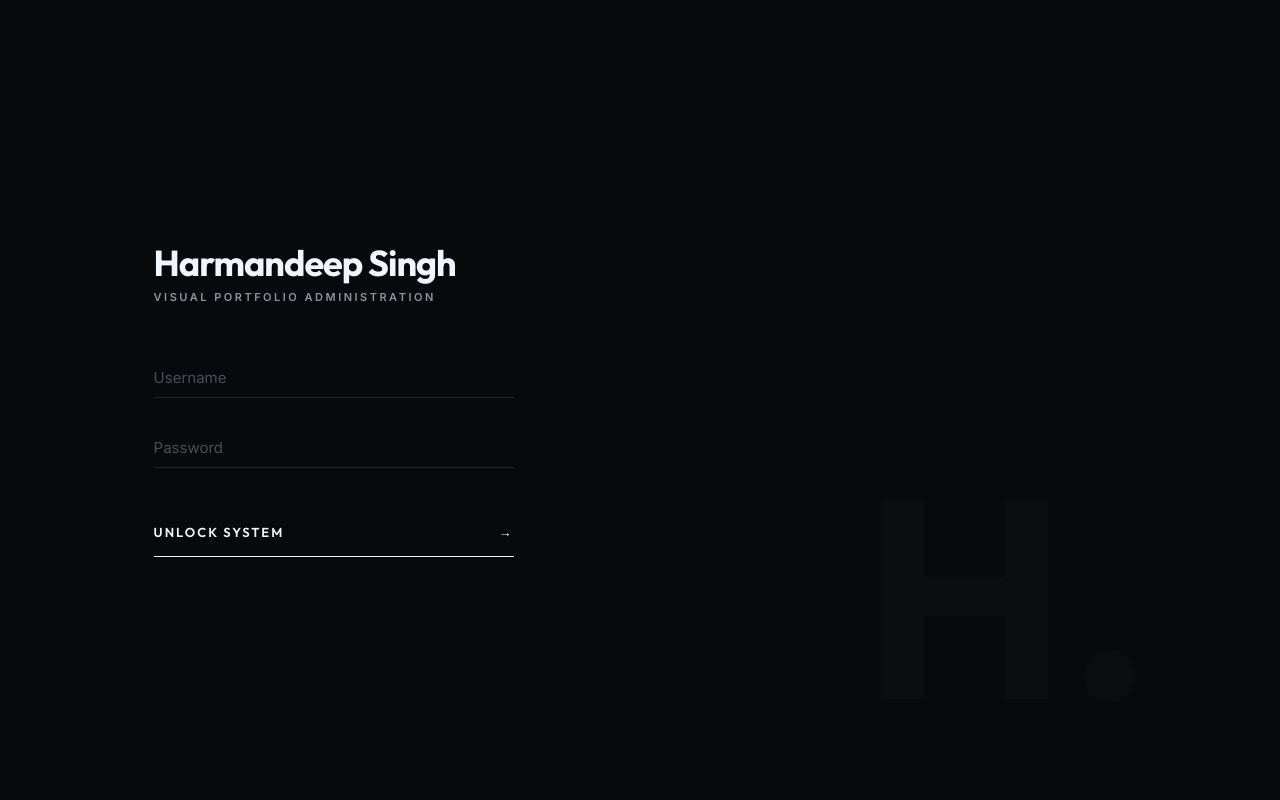
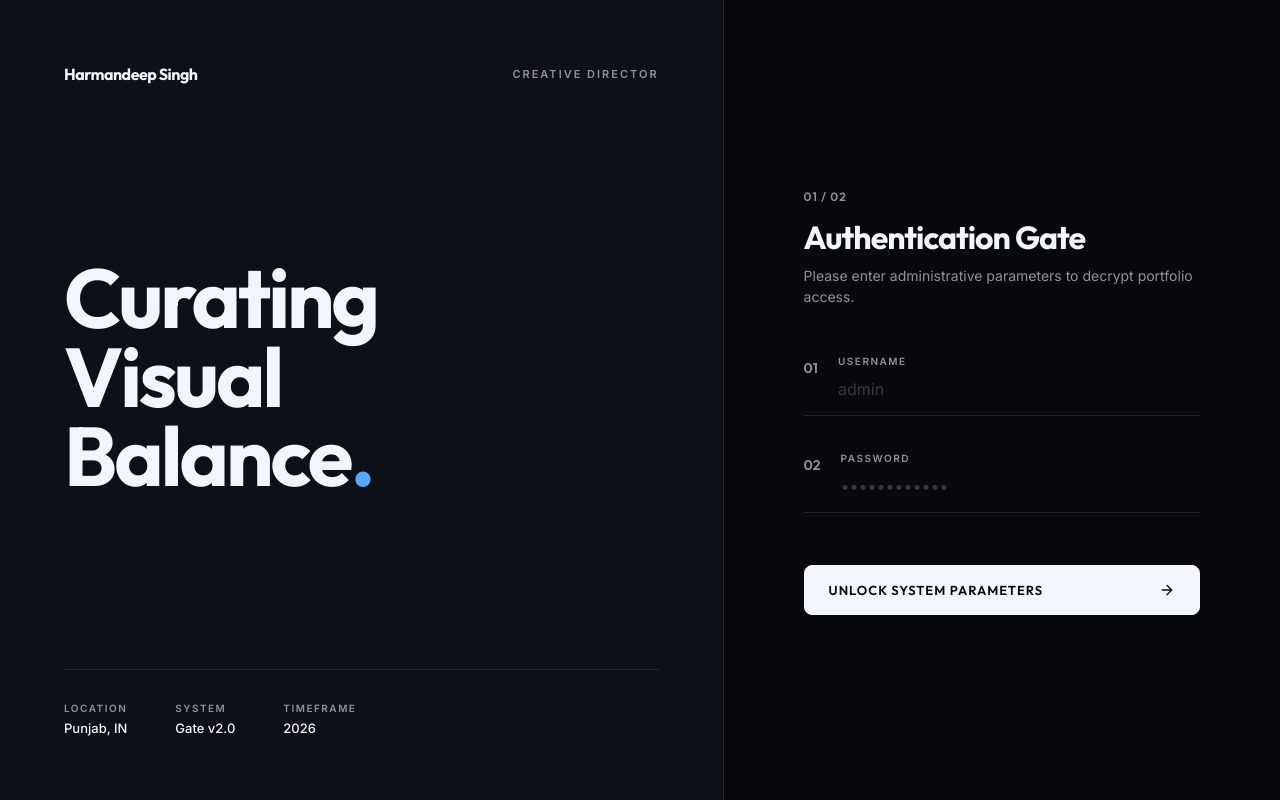
Before and after one commit to deepsaund/HarmandeepGportfolio, a website: page public/admin.html in a window 1280 px wide. Drawn offline with Linux system fonts and the light colour scheme; no server answers.

Commit message:
Redesign admin login gateway to a high-end cinematic split-screen editorial entrance

```diff
--- a/public/admin.css
+++ b/public/admin.css
@@ -109,143 +109,275 @@ body.admin-body {
   letter-spacing: 0.2px;
 }
 
-/* --- SECURITY LOGIN PANEL --- */
+/* ==========================================================================
+   AUTHENTICATION SPLIT LOGIN PORTAL
+   ========================================================================== */
 .login-wrapper {
   min-height: 100vh;
+  width: 100%;
+  background-color: var(--bg-primary);
   display: flex;
-  align-items: center;
-  justify-content: flex-start;
-  padding: 10% 12%;
-  background-color: var(--bg-primary);
+  align-items: stretch;
+  justify-content: stretch;
+  overflow: hidden;
+  padding: 0;
   position: relative;
-  overflow: hidden;
 }
 
-/* Faint, custom typographic designer watermark */
-.login-wrapper::after {
-  content: 'H.';
-  position: absolute;
-  right: 10%;
-  bottom: 8%;
-  font-family: var(--font-display);
-  font-size: clamp(140px, 22vw, 400px);
-  font-weight: 900;
-  color: rgba(255, 255, 255, 0.015);
-  line-height: 1;
-  pointer-events: none;
-  user-select: none;
+.login-split {
+  display: flex;
+  width: 100%;
+  min-height: 100vh;
+  position: relative;
 }
 
-.login-container {
-  width: 100%;
-  max-width: 360px;
+/* Left Canvas Panel - Editorial Design Stack */
+.login-canvas {
+  flex: 1.2;
+  background-color: var(--bg-secondary);
+  border-right: 1px solid var(--border);
+  padding: 64px;
   display: flex;
   flex-direction: column;
-  gap: 48px;
+  justify-content: space-between;
   position: relative;
-  z-index: 2;
-  animation: loginFadeIn 0.8s cubic-bezier(0.16, 1, 0.3, 1) forwards;
 }
 
-@keyframes loginFadeIn {
-  from { opacity: 0; transform: translateY(24px); }
-  to { opacity: 1; transform: translateY(0); }
+.canvas-header {
+  display: flex;
+  justify-content: space-between;
+  align-items: center;
 }
 
-.login-brand {
-  display: flex;
-  flex-direction: column;
-  gap: 8px;
+.brand-title {
+  font-family: var(--font-display);
+  font-size: 16px;
+  font-weight: 700;
+  letter-spacing: -0.5px;
+  color: var(--text-main);
 }
 
-.login-brand h2 {
-  font-family: var(--font-display);
-  font-size: 36px;
-  font-weight: 700;
-  color: var(--text-main);
-  letter-spacing: -1px;
-  line-height: 1.1;
-}
-
-.brand-sub {
+.brand-domain {
   font-size: 11px;
   text-transform: uppercase;
-  letter-spacing: 2.5px;
+  letter-spacing: 2px;
   color: var(--text-muted);
   font-weight: 600;
 }
 
-.login-form {
+.canvas-hero {
+  margin: 60px 0;
+}
+
+.canvas-hero h1 {
+  font-family: var(--font-display);
+  font-size: clamp(48px, 6.5vw, 96px);
+  font-weight: 700;
+  line-height: 0.95;
+  color: var(--text-main);
+  letter-spacing: -3px;
+}
+
+.canvas-hero h1 span {
+  color: var(--accent);
+}
+
+.canvas-footer {
+  display: flex;
+  gap: 48px;
+  border-top: 1px solid var(--border);
+  padding-top: 32px;
+}
+
+.meta-item {
   display: flex;
   flex-direction: column;
-  gap: 24px;
+  gap: 6px;
 }
 
-.login-form .form-group {
+.meta-label {
+  font-size: 10px;
+  text-transform: uppercase;
+  letter-spacing: 1.5px;
+  color: var(--text-muted);
+  font-weight: 600;
+}
+
+.meta-value {
+  font-size: 13px;
+  color: var(--text-main);
+  font-weight: 500;
+}
+
+/* Right Panel - Decryption Gateway Form */
+.login-gateway {
+  flex: 0.8;
+  padding: 80px;
+  display: flex;
+  flex-direction: column;
+  justify-content: center;
+  background-color: var(--bg-primary);
+  position: relative;
+}
+
+.gateway-header {
+  margin-bottom: 48px;
+}
+
+.step-num {
+  font-size: 12px;
+  font-family: var(--font-display);
+  color: var(--text-muted);
+  font-weight: 600;
+  letter-spacing: 1px;
+}
+
+.gateway-header h2 {
+  font-family: var(--font-display);
+  font-size: 32px;
+  font-weight: 700;
+  color: var(--text-main);
+  letter-spacing: -1px;
+  margin: 12px 0 8px 0;
+}
+
+.gateway-header p {
+  font-size: 14px;
+  color: var(--text-muted);
+  line-height: 1.5;
+}
+
+/* Minimalist Horizontal Step Fields */
+.login-form-custom {
+  display: flex;
+  flex-direction: column;
+  gap: 36px;
+}
+
+.input-line-group {
+  display: flex;
+  align-items: flex-start;
+  gap: 20px;
+  border-bottom: 1px solid var(--border);
+  padding-bottom: 16px;
+  transition: var(--transition-smooth);
+}
+
+.input-line-group:focus-within {
+  border-bottom-color: var(--text-main);
+}
+
+.input-number {
+  font-family: var(--font-display);
+  font-size: 14px;
+  color: var(--text-muted);
+  font-weight: 600;
+  margin-top: 4px;
+}
+
+.input-field-wrapper {
+  flex: 1;
+  display: flex;
+  flex-direction: column;
+  gap: 4px;
+}
+
+.input-field-wrapper label {
+  font-size: 10px;
+  text-transform: uppercase;
+  letter-spacing: 1.5px;
+  color: var(--text-muted);
+  font-weight: 600;
   margin-bottom: 0;
 }
 
-.login-form input[type="text"],
-.login-form input[type="password"] {
+.login-form-custom input[type="text"],
+.login-form-custom input[type="password"] {
   width: 100%;
   background: transparent !important;
   border: none;
-  border-bottom: 1px solid var(--border);
-  border-radius: 0;
-  padding: 16px 0 10px 0;
+  padding: 8px 0 0 0;
   color: var(--text-main);
   font-family: var(--font-body);
-  font-size: 15px;
+  font-size: 16px;
   transition: var(--transition-smooth);
 }
 
-.login-form input[type="text"]::placeholder,
-.login-form input[type="password"]::placeholder {
+.login-form-custom input[type="text"]::placeholder,
+.login-form-custom input[type="password"]::placeholder {
   color: var(--text-muted);
-  opacity: 0.5;
+  opacity: 0.35;
 }
 
-.login-form input[type="text"]:focus,
-.login-form input[type="password"]:focus {
+.login-form-custom input[type="text"]:focus,
+.login-form-custom input[type="password"]:focus {
   outline: none;
-  border-bottom-color: var(--text-main);
   box-shadow: none;
 }
 
-/* Chrome/Safari Autofill Styles Override to prevent solid light background blocks */
-.login-form input:-webkit-autofill,
-.login-form input:-webkit-autofill:hover,
-.login-form input:-webkit-autofill:focus,
-.login-form input:-webkit-autofill:active {
+/* Chrome Autofill Rules targeting split inputs */
+.login-form-custom input:-webkit-autofill,
+.login-form-custom input:-webkit-autofill:hover,
+.login-form-custom input:-webkit-autofill:focus,
+.login-form-custom input:-webkit-autofill:active {
   -webkit-box-shadow: 0 0 0 100px var(--bg-primary) inset !important;
   -webkit-text-fill-color: var(--text-main) !important;
   caret-color: var(--text-main);
   transition: background-color 5000s ease-in-out 0s;
 }
 
-.login-submit-btn {
-  background: transparent;
-  border: none;
-  color: var(--text-main);
+/* Beautiful custom submit button */
+.login-action-btn {
+  background-color: var(--text-main);
+  border: 1px solid var(--text-main);
+  color: var(--bg-primary);
+  padding: 16px 24px;
+  border-radius: var(--border-radius-md);
   font-family: var(--font-display);
   font-size: 13px;
   font-weight: 600;
   text-transform: uppercase;
-  letter-spacing: 2px;
-  padding: 16px 0;
+  letter-spacing: 1px;
   cursor: pointer;
   display: flex;
   align-items: center;
   justify-content: space-between;
-  border-bottom: 1px solid var(--text-main);
   transition: var(--transition-smooth);
   width: 100%;
   margin-top: 16px;
 }
 
-.login-submit-btn:hover {
-  letter-spacing: 3px;
-  opacity: 0.8;
+.login-action-btn:hover {
+  background-color: transparent;
+  color: var(--text-main);
+}
+
+.btn-arrow-icon {
+  width: 16px;
+  height: 16px;
+  display: inline-flex;
+  align-items: center;
+  justify-content: center;
+}
+
+/* Responsive adjustments */
+@media (max-width: 992px) {
+  .login-split {
+    flex-direction: column;
+  }
+  .login-canvas {
+    padding: 40px;
+    border-right: none;
+    border-bottom: 1px solid var(--border);
+    flex: none;
+  }
+  .canvas-hero {
+    margin: 40px 0;
+  }
+  .login-gateway {
+    padding: 40px;
+    flex: 1;
+  }
 }
 
 /* Premium Form Elements */
--- a/public/admin.html
+++ b/public/admin.html
@@ -17,24 +17,70 @@
 
   <!-- --- 2. AUTHENTICATION LOGIN PANEL --- -->
   <section class="login-wrapper" id="loginWrapper">
-    <div class="login-container">
-      <div class="login-brand">
-        <h2>Harmandeep Singh</h2>
-        <p class="brand-sub">Visual Portfolio Administration</p>
+    <div class="login-split">
+
+      <!-- Left Side: Editorial Branding Canvas -->
+      <div class="login-canvas">
+        <div class="canvas-header">
+          <span class="brand-title">Harmandeep Singh</span>
+          <span class="brand-domain">Creative Director</span>
+        </div>
+        <div class="canvas-hero">
+          <h1>Curating<br>Visual<br>Balance<span>.</span></h1>
+        </div>
+        <div class="canvas-footer">
+          <div class="meta-item">
+            <span class="meta-label">Location</span>
+            <span class="meta-value">Punjab, IN</span>
+          </div>
+          <div class="meta-item">
+            <span class="meta-label">System</span>
+            <span class="meta-value">Gate v2.0</span>
+          </div>
+          <div class="meta-item">
+            <span class="meta-label">Timeframe</span>
+            <span class="meta-value">2026</span>
+          </div>
+        </div>
       </div>
 
-      <form id="loginForm" class="login-form">
-        <div class="form-group">
-          <input type="text" id="loginUser" autocomplete="username" required placeholder="Username">
+      <!-- Right Side: Minimal Form Gateway -->
+      <div class="login-gateway">
+        <div class="gateway-header">
+          <span class="step-num">01 / 02</span>
+          <h2>Authentication Gate</h2>
+          <p>Please enter administrative parameters to decrypt portfolio access.</p>
         </div>
-        <div class="form-group">
-          <input type="password" id="loginPass" autocomplete="current-password" required placeholder="Password">
-        </div>
-        <button type="submit" class="login-submit-btn">
-          Unlock System
-          <span>→</span>
-        </button>
-      </form>
+
+        <form id="loginForm" class="login-form-custom">
+          <div class="input-line-group">
+            <span class="input-number">01</span>
+            <div class="input-field-wrapper">
+              <label for="loginUser">Username</label>
+              <input type="text" id="loginUser" autocomplete="username" required placeholder="admin">
+            </div>
+          </div>
+
+          <div class="input-line-group">
+            <span class="input-number">02</span>
+            <div class="input-field-wrapper">
+              <label for="loginPass">Password</label>
+              <input type="password" id="loginPass" autocomplete="current-password" required placeholder="••••••••••••">
+            </div>
+          </div>
+
+          <button type="submit" class="login-action-btn">
+            <span>Unlock System Parameters</span>
+            <span class="btn-arrow-icon">
+              <svg viewBox="0 0 24 24" fill="none" stroke="currentColor" stroke-width="2" stroke-linecap="round" stroke-linejoin="round" style="width: 16px; height: 16px;">
+                <line x1="5" y1="12" x2="19" y2="12"></line>
+                <polyline points="12 5 19 12 12 19"></polyline>
+              </svg>
+            </span>
+          </button>
+        </form>
+      </div>
+
     </div>
   </section>
 
```
